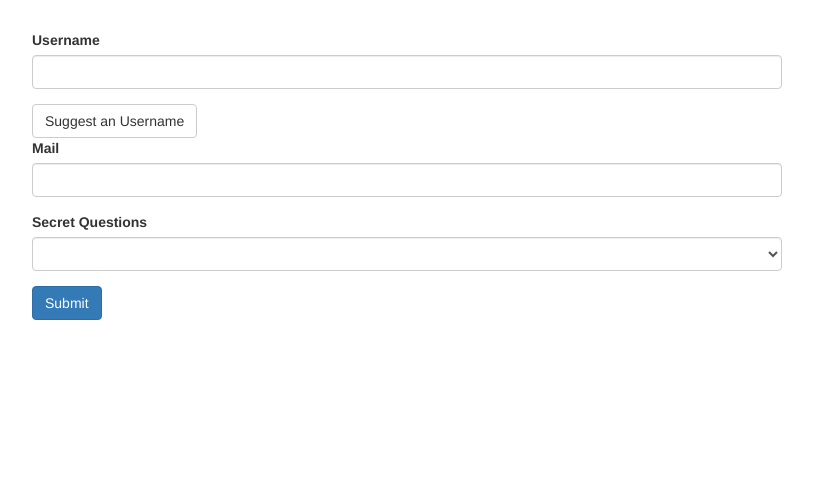
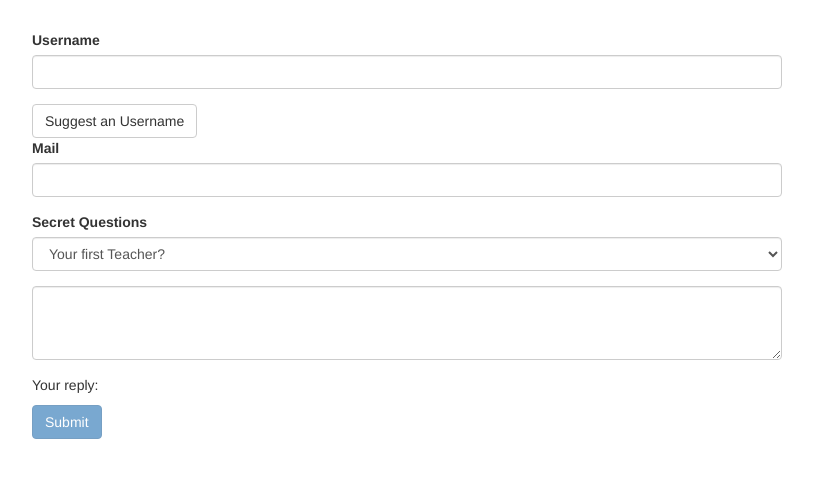
Before and after one commit to vsheva/ng-form-td-task, an Angular app: page / in a window 1280 px wide. Shown: the top 478 px of the page, without its empty margins (233-1046 px from the left). Built offline with nearby package versions, Linux system fonts and the light colour scheme.

Commit message:
ngModel 2-way binding

```diff
--- a/src/app/app.component.css
+++ b/src/app/app.component.css
@@ -1,3 +1,7 @@
 .container {
   margin-top: 30px;
 }
+
+input.ng-invalid.ng-touched {
+  border: 1px solid red;
+}
--- a/src/app/app.component.html
+++ b/src/app/app.component.html
@@ -23,21 +23,37 @@
               ngModel
               name="email"
               required
-              email>
+              email
+              #email="ngModel">
           </div>
+          <span class="help-block" *ngIf="email.invalid && email.touched ">Please enter a valid value!</span>
         </div>
         <div class="form-group">
           <label for="secret">Secret Questions</label>
           <select
             id="secret"
             class="form-control"
-            ngModel
+            [ngModel]="defaultQ"
             name="secret">
             <option value="pet">Your first Pet?</option>
-            <option value="teacher">Your first teacher?</option>
+            <option value="teacher">Your first Teacher?</option>
           </select>
         </div>
-        <button class="btn btn-primary" type="submit">Submit</button>
+        <div class="form-group">
+          <textarea
+            name="questionAnswer"
+            rows="3"
+            class="form-control"
+            ngModel
+            [(ngModel)]="answer">
+          </textarea>
+        </div>
+        <p>Your reply:{{answer}}</p>
+        <button
+          class="btn btn-primary"
+          type="submit"
+          [disabled]="!f.valid">Submit
+        </button>
       </form>
     </div>
   </div>
--- a/src/app/app.component.ts
+++ b/src/app/app.component.ts
@@ -8,6 +8,9 @@
 })
 export class AppComponent {
   @ViewChild('f') signup:NgForm  //!!passing "f" as string
+
+  defaultQ="teacher";
+  answer:"";
 
   suggestUserName() {
     const suggestedName = 'Superuser';
```
